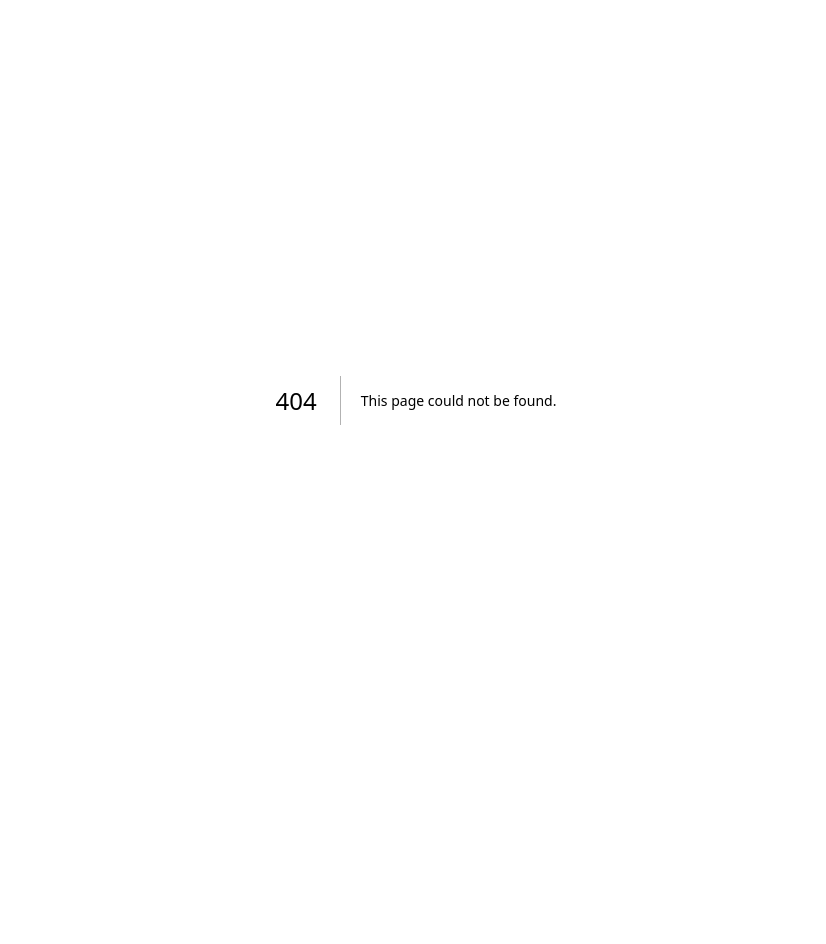
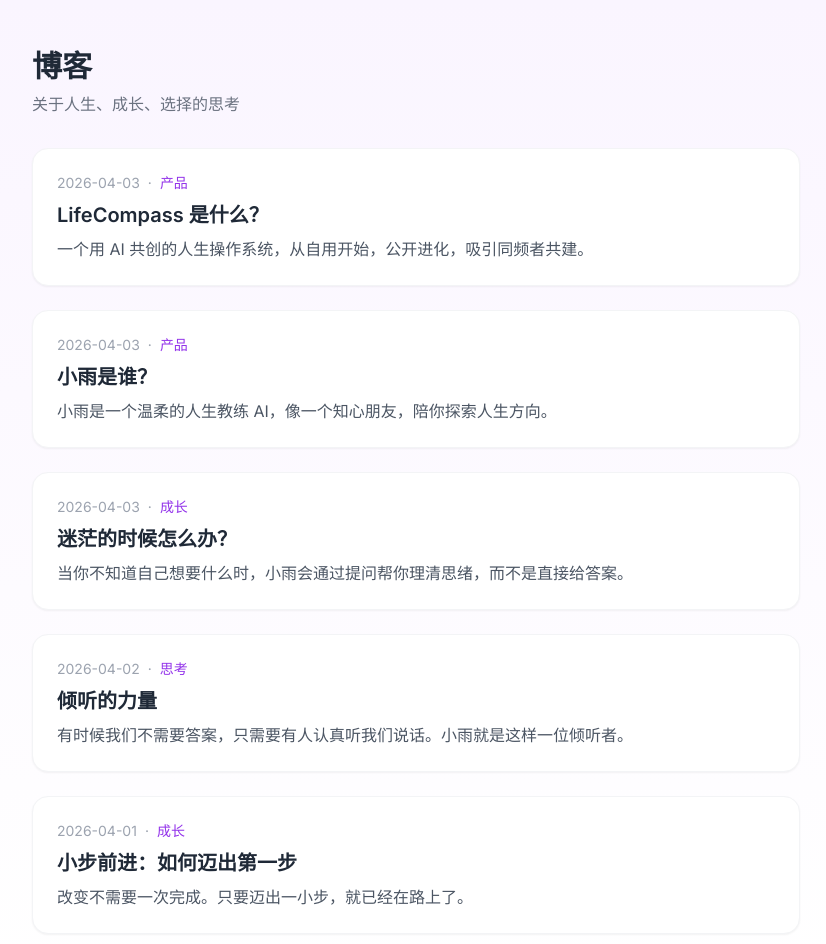
Before and after one commit to michaelqt007/lifecompass, a Next.js app: page /blog in a window 1280 px wide. Before the commit this address had no page. Shown: the top 944 px of the page, without its empty margins (224-1050 px from the left). Before the commit the page ends 800 px from the top, so only its background shows below. Built offline with nearby package versions, Linux system fonts and the light colour scheme.

Commit message:
Feat: add blog pages with articles

```diff
--- /dev/null
+++ b/src/app/blog/how-to-find-direction/page.tsx
@@ -0,0 +1,69 @@
+import type { Metadata } from 'next'
+
+export const metadata: Metadata = {
+  title: '迷茫的时候怎么办？ - LifeCompass 博客',
+  description: '当你不知道自己想要什么时，小雨会通过提问帮你理清思绪，而不是直接给答案。',
+}
+
+export default function BlogPost() {
+  return (
+    <main className="min-h-screen bg-gradient-to-b from-purple-50 to-white py-12 px-4">
+      <article className="max-w-3xl mx-auto">
+        <header className="mb-8">
+          <p className="text-sm text-gray-400 mb-2">2026年4月3日 · 成长</p>
+          <h1 className="text-3xl font-bold text-gray-800">迷茫的时候怎么办？</h1>
+        </header>
+
+        <div className="prose prose-lg max-w-none">
+          <p className="text-gray-600 leading-relaxed">
+            迷茫是正常的。每个人都会经历这样的时刻——不知道自己想要什么，不知道未来该往哪走。
+          </p>
+
+          <h2 className="text-xl font-semibold text-gray-700 mt-8 mb-4">为什么我们会迷茫？</h2>
+          <p className="text-gray-600 leading-relaxed">
+            通常有几个原因：
+          </p>
+          <ul className="text-gray-600 space-y-2">
+            <li>• 选择太多，不知道选哪个</li>
+            <li>• 外界期望和内心想法冲突</li>
+            <li>• 经历了变化，旧的参考系失效</li>
+            <li>• 太久没有问过自己想要什么</li>
+          </ul>
+
+          <h2 className="text-xl font-semibold text-gray-700 mt-8 mb-4">不要急着找答案</h2>
+          <p className="text-gray-600 leading-relaxed">
+            迷茫时最想做的事就是快速找到答案。但往往越急越乱。
+          </p>
+          <p className="text-gray-600 leading-relaxed">
+            试着先放慢一点。承认自己现在不知道，这本身就是一个开始。
+          </p>
+
+          <h2 className="text-xl font-semibold text-gray-700 mt-8 mb-4">可以做的事</h2>
+          <ul className="text-gray-600 space-y-2">
+            <li>• 写下现在脑子里想的事，不用整理</li>
+            <li>• 问自己：如果什么都不用考虑，我会想做什么？</li>
+            <li>• 找一个可以倾诉的人，不一定要给建议</li>
+            <li>• 允许自己试错，而不是一次性做对</li>
+          </ul>
+
+          <h2 className="text-xl font-semibold text-gray-700 mt-8 mb-4">小雨怎么帮你</h2>
+          <p className="text-gray-600 leading-relaxed">
+            小雨不会告诉你应该怎么做。她会问一些问题，帮你听见自己内心的声音。
+          </p>
+          <p className="text-gray-600 leading-relaxed">
+            比如：
+          </p>
+          <ul className="text-gray-600 space-y-2">
+            <li>• "这个想法在你心里放了多久了？"</li>
+            <li>• "如果抛开恐惧，你会怎么选？"</li>
+            <li>• "你觉得最理想的画面是什么样的？"</li>
+          </ul>
+
+          <p className="text-gray-600 leading-relaxed mt-8">
+            迷茫不可怕。可怕的是假装不迷茫，错过了真正认识自己的机会。
+          </p>
+        </div>
+      </article>
+    </main>
+  )
+}
--- /dev/null
+++ b/src/app/blog/page.tsx
@@ -0,0 +1,74 @@
+import type { Metadata } from 'next'
+import Link from 'next/link'
+
+export const metadata: Metadata = {
+  title: '博客 - LifeCompass',
+  description: '关于人生、成长、选择的思考，和小雨一起探索内心的答案。',
+}
+
+const posts = [
+  {
+    slug: 'what-is-life-compass',
+    title: 'LifeCompass 是什么？',
+    excerpt: '一个用 AI 共创的人生操作系统，从自用开始，公开进化，吸引同频者共建。',
+    date: '2026-04-03',
+    category: '产品',
+  },
+  {
+    slug: 'who-is-xiaoyu',
+    title: '小雨是谁？',
+    excerpt: '小雨是一个温柔的人生教练 AI，像一个知心朋友，陪你探索人生方向。',
+    date: '2026-04-03',
+    category: '产品',
+  },
+  {
+    slug: 'how-to-find-direction',
+    title: '迷茫的时候怎么办？',
+    excerpt: '当你不知道自己想要什么时，小雨会通过提问帮你理清思绪，而不是直接给答案。',
+    date: '2026-04-03',
+    category: '成长',
+  },
+  {
+    slug: 'art-of-listening',
+    title: '倾听的力量',
+    excerpt: '有时候我们不需要答案，只需要有人认真听我们说话。小雨就是这样一位倾听者。',
+    date: '2026-04-02',
+    category: '思考',
+  },
+  {
+    slug: 'small-steps',
+    title: '小步前进：如何迈出第一步',
+    excerpt: '改变不需要一次完成。只要迈出一小步，就已经在路上了。',
+    date: '2026-04-01',
+    category: '成长',
+  },
+]
+
+export default function BlogPage() {
+  return (
+    <main className="min-h-screen bg-gradient-to-b from-purple-50 to-white py-12 px-4">
+      <div className="max-w-3xl mx-auto">
+        <h1 className="text-3xl font-bold text-gray-800 mb-2">博客</h1>
+        <p className="text-gray-500 mb-8">关于人生、成长、选择的思考</p>
+
+        <div className="space-y-6">
+          {posts.map((post) => (
+            <Link
+              key={post.slug}
+              href={`/blog/${post.slug}`}
+              className="block bg-white rounded-2xl p-6 shadow-sm border border-gray-100 hover:shadow-md transition-shadow"
+            >
+              <div className="flex items-center space-x-2 text-sm text-gray-400 mb-2">
+                <span>{post.date}</span>
+                <span>·</span>
+                <span className="text-purple-600">{post.category}</span>
+              </div>
+              <h2 className="text-xl font-semibold text-gray-800 mb-2">{post.title}</h2>
+              <p className="text-gray-600">{post.excerpt}</p>
+            </Link>
+          ))}
+        </div>
+      </div>
+    </main>
+  )
+}
--- /dev/null
+++ b/src/app/blog/what-is-life-compass/page.tsx
@@ -0,0 +1,54 @@
+import type { Metadata } from 'next'
+
+export const metadata: Metadata = {
+  title: 'LifeCompass 是什么？ - LifeCompass 博客',
+  description: 'LifeCompass 是一个用 AI 共创的人生操作系统，从自用开始，公开进化，吸引同频者共建。',
+}
+
+export default function BlogPost() {
+  return (
+    <main className="min-h-screen bg-gradient-to-b from-purple-50 to-white py-12 px-4">
+      <article className="max-w-3xl mx-auto">
+        <header className="mb-8">
+          <p className="text-sm text-gray-400 mb-2">2026年4月3日 · 产品</p>
+          <h1 className="text-3xl font-bold text-gray-800">LifeCompass 是什么？</h1>
+        </header>
+
+        <div className="prose prose-lg max-w-none">
+          <p className="text-gray-600 leading-relaxed">
+            LifeCompass 是一个用 AI 共创的人生操作系统。
+          </p>
+
+          <p className="text-gray-600 leading-relaxed">
+            它的起点很简单：如果 AI 能成为一个真正懂你的朋友，会发生什么？
+          </p>
+
+          <h2 className="text-xl font-semibold text-gray-700 mt-8 mb-4">为什么做这个？</h2>
+          <p className="text-gray-600 leading-relaxed">
+            我们发现，很多时候人们需要的不是答案，而是一个可以倾诉、可以思考的空间。传统的心
+            理咨询门槛高、费用贵，朋友不一定能理解你。AI 可以做一个随时在线、不带评判的倾听
+            者。
+          </p>
+
+          <h2 className="text-xl font-semibold text-gray-700 mt-8 mb-4">它和其他 AI 有什么不一样？</h2>
+          <ul className="text-gray-600 space-y-2">
+            <li>• 不说教：小雨不会告诉你应该怎么做</li>
+            <li>• 不评判：你说的都会被接纳</li>
+            <li>• 有温度：对话风格像朋友，不像机器人</li>
+            <li>• 少说多听：一次只说 1-2 句，给你思考空间</li>
+          </ul>
+
+          <h2 className="text-xl font-semibold text-gray-700 mt-8 mb-4">它适合谁？</h2>
+          <p className="text-gray-600 leading-relaxed">
+            适合所有想要探索内心、理清思绪的人。不管你是迷茫、焦虑，还是只是想找人聊聊，
+            小雨都在这里。
+          </p>
+
+          <p className="text-gray-600 leading-relaxed mt-8">
+            LifeCompass 还在早期，会持续进化。欢迎你一起参与。
+          </p>
+        </div>
+      </article>
+    </main>
+  )
+}
```
Also changed, not shown: 1 other file (tests, documents, lock files or other folders).
